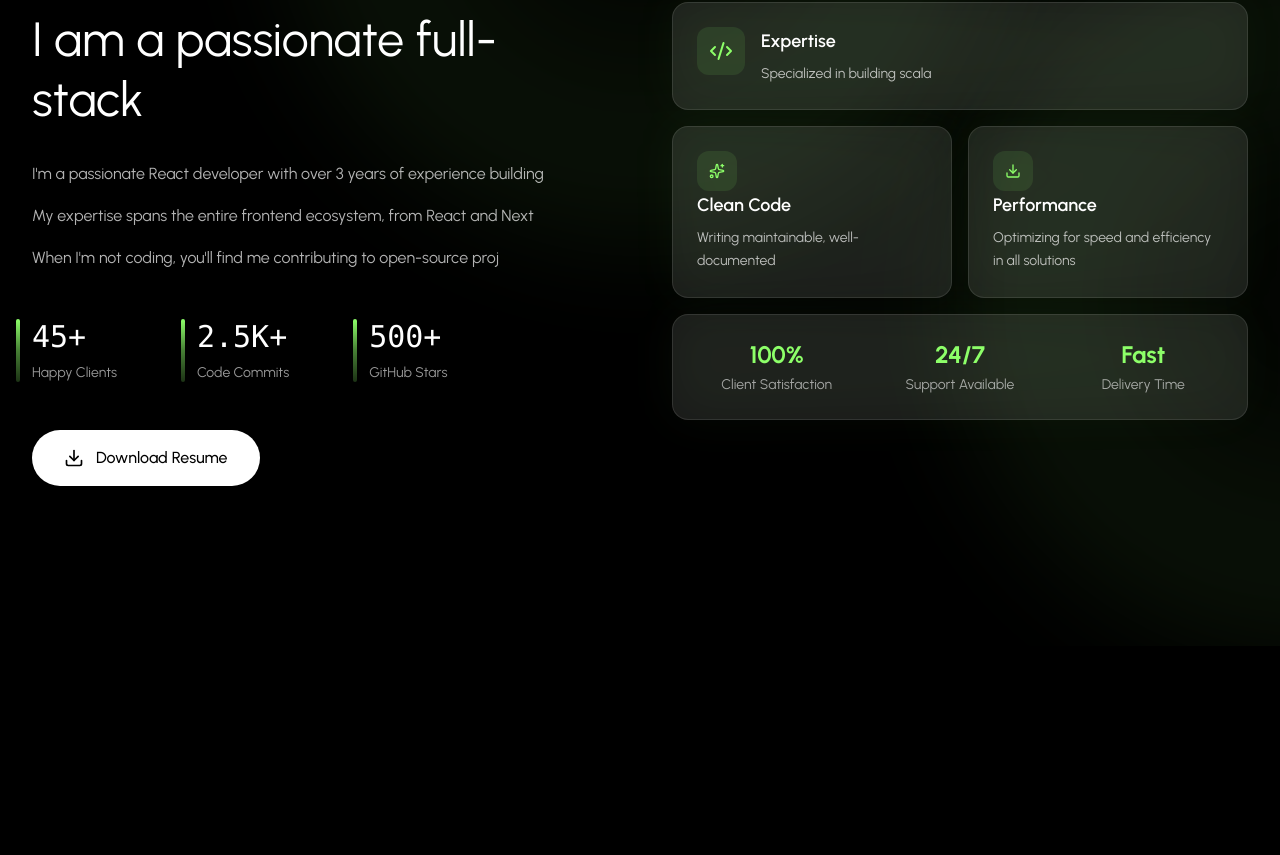
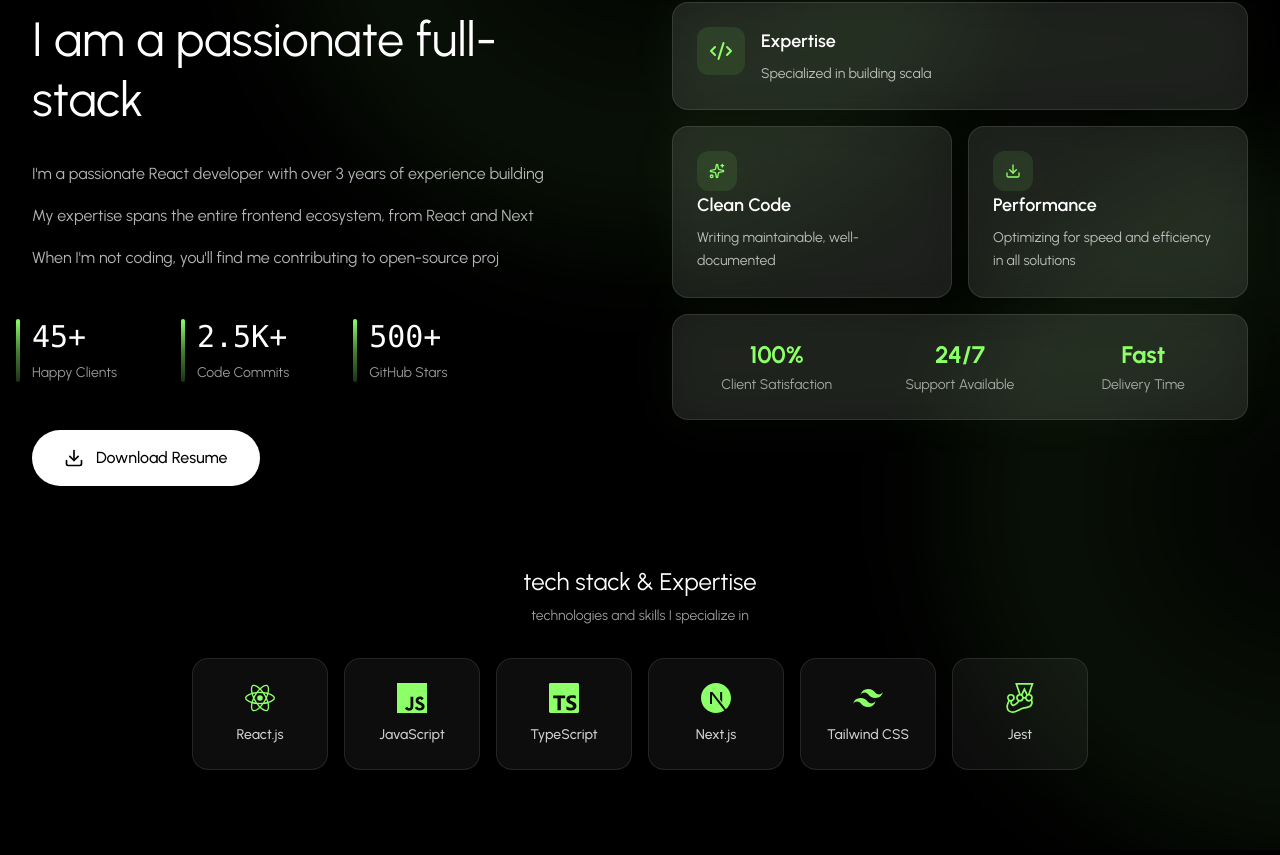
Before and after one commit to youssefemadsalem/portfolio, a React app: page / in a window 1280 px wide. Shown: the part 945-1800 px from the top of the page. Built offline with nearby package versions, Linux system fonts and the light colour scheme; the HTML template or start-up script is replaced by a standard one.

Commit message:
feat(techstack):techstack added

```diff
--- a/src/components/sections/About.jsx
+++ b/src/components/sections/About.jsx
@@ -16,6 +16,7 @@ import {
 } from "../../utils/constants";
 import FadeIn from "../animations/FadeIn";
 import RadialGradientBackground from "../backgrounds/RadialGradientBackground";
+import { Skill } from "../../data/skills";
 
 const About = () => {
   return (
@@ -166,6 +167,34 @@ const About = () => {
             </div>
           </FadeIn>
         </div>
+        <FadeIn delay={500}>
+          <div className="flex flex-col items-center justify-center gap-8">
+            <div className="text-center">
+              <h3 className="text-2xl font-normal text-white mb-2">
+                tech stack & Expertise
+              </h3>
+              <p className="text-sm text-white/60">
+                technologies and skills I specialize in
+              </p>
+            </div>
+            <div className="grid grid-cols-2 sm:grid-cols-3 md:grid-cols-4 lg:grid-cols-6 gap-4 w-full max-w-4xl">
+              {Skill.map((skill, index) => (
+                <div
+                  key={index}
+                  className="group relative bg-white/5 hover:bg-white/10 border border-white/10 hover:border-primary/50 rounded-2xl p-6 flex flex-col items-center justify-center gap-3 transition-all duration-300 hover:scale-105"
+                >
+                  <skill.icon className="text-3xl text-primary" />
+                  <div className="text-sm text-white/80 font-medium text-center">
+                    {skill.name}
+                  </div>
+
+                  {/* Hover Glow Effect */}
+                  <div className="absolute inset-0 bg-linear-to-br from-primary/0 to-primary/0 group-hover:to-primary/10 rounded-2xl transition-all duration-300"></div>
+                </div>
+              ))}
+            </div>
+          </div>
+        </FadeIn>
       </div>
     </section>
   );
--- a/src/components/sections/Skills.jsx
+++ b/src/components/sections/Skills.jsx
@@ -1,11 +1,53 @@
-import React from 'react'
+import React from "react";
+import { Skill } from "../../data/skills";
+import * as Icons from "lucide-react";
+import FadeIn from "../animations/FadeIn";
+
+// Categorize skills
+const SkillCategories = {
+  "Frontend Development": [
+    Skill.find((s) => s.name === "React.js"),
+    Skill.find((s) => s.name === "JavaScript"),
+    Skill.find((s) => s.name === "TypeScript"),
+    Skill.find((s) => s.name === "Next.js"),
+    Skill.find((s) => s.name === "Tailwind CSS"),
+    Skill.find((s) => s.name === "Redux"),
+  ].filter(Boolean),
+  "Backend & APIs": [
+    Skill.find((s) => s.name === "Node.js"),
+    Skill.find((s) => s.name === "REST APIs"),
+  ].filter(Boolean),
+  "Tools & Others": [
+    Skill.find((s) => s.name === "Git & GitHub"),
+    Skill.find((s) => s.name === "Responsive Design"),
+    Skill.find((s) => s.name === "Figma"),
+    Skill.find((s) => s.name === "Vite"),
+    Skill.find((s) => s.name === "Jest"),
+  ].filter(Boolean),
+};
+
+const GetProficiencyLevel = (level) => {
+  const levels = {
+    Expert: 95,
+    Advanced: 80,
+    Intermediate: 65,
+  };
+  return levels[level] || 50;
+};
+
+// Get level color
+const GetLevelColor = (level) => {
+  const colors = {
+    Expert: "text-[#8DFF69] bg-[#8DFF69]/20 border-[#8DFF69]/30",
+    Advanced: "text-cyan-400 bg-cyan-500/20 border-cyan-500/30",
+    Intermediate: "text-emerald-400 bg-emerald-500/20 border-emerald-500/30",
+  };
+
+  return colors[level] || "text-gray-400 bg-gray-500/20 border-gray-500/30";
+};
 
 const Skills = () => {
-  return (
-    <div>
+  return <div></div>;
+};
 
-    </div>
-  )
-}
-
-export default Skills
+export default Skills;
--- a/src/data/skills.js
+++ b/src/data/skills.js
@@ -1,37 +1,53 @@
-export const skills = [
+import {
+  SiReact,
+  SiJavascript,
+  SiTypescript,
+  SiNextdotjs,
+  SiTailwindcss,
+  SiJest
+} from "react-icons/si";
+
+export const Skill = [
   {
     id: 1,
     name: "React.js",
-    icon: "Code2",
+    icon: SiReact, // Changed from Code2
     level: "Expert",
     experience: "3+ years",
   },
   {
     id: 2,
     name: "JavaScript",
-    icon: "FileCode",
+    icon: SiJavascript, // Changed from FileCode
     level: "Expert",
     experience: "4+ years",
   },
   {
     id: 3,
     name: "TypeScript",
-    icon: "FileType",
+    icon: SiTypescript, // Changed from FileType
     level: "Advanced",
     experience: "2+ years",
   },
   {
     id: 4,
     name: "Next.js",
-    icon: "Zap",
+    icon: SiNextdotjs, // Changed from Zap
     level: "Advanced",
     experience: "2+ years",
   },
   {
     id: 5,
     name: "Tailwind CSS",
-    icon: "Palette",
+    icon: SiTailwindcss, // Changed from Palette
     level: "Expert",
     experience: "3+ years",
   },
+  {
+    id: 6,
+    name: "Jest",
+    icon: SiJest, // Changed from TestTube
+    level: "Advanced",
+    experience: "2+ years",
+  },
 ];
```
